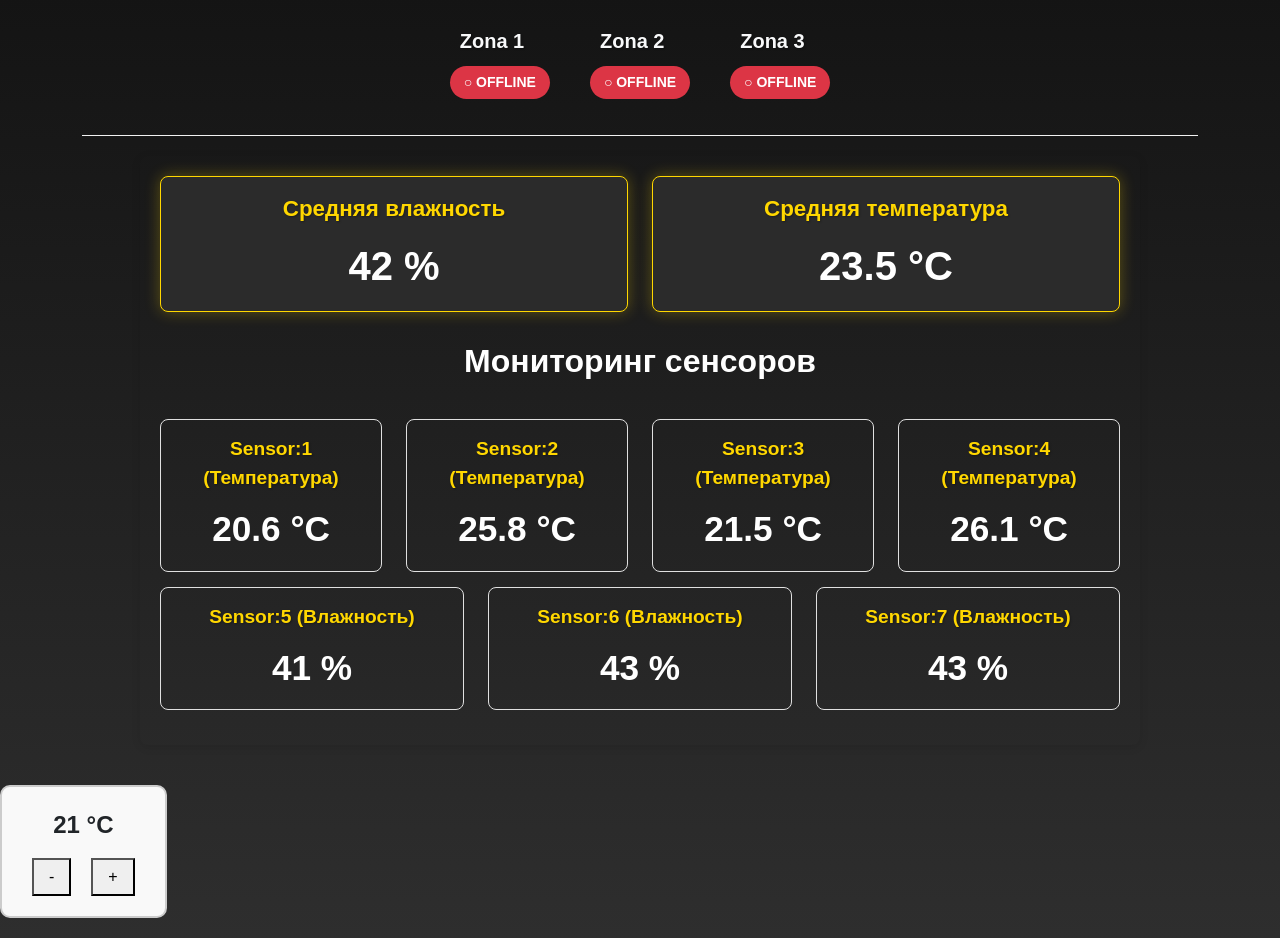
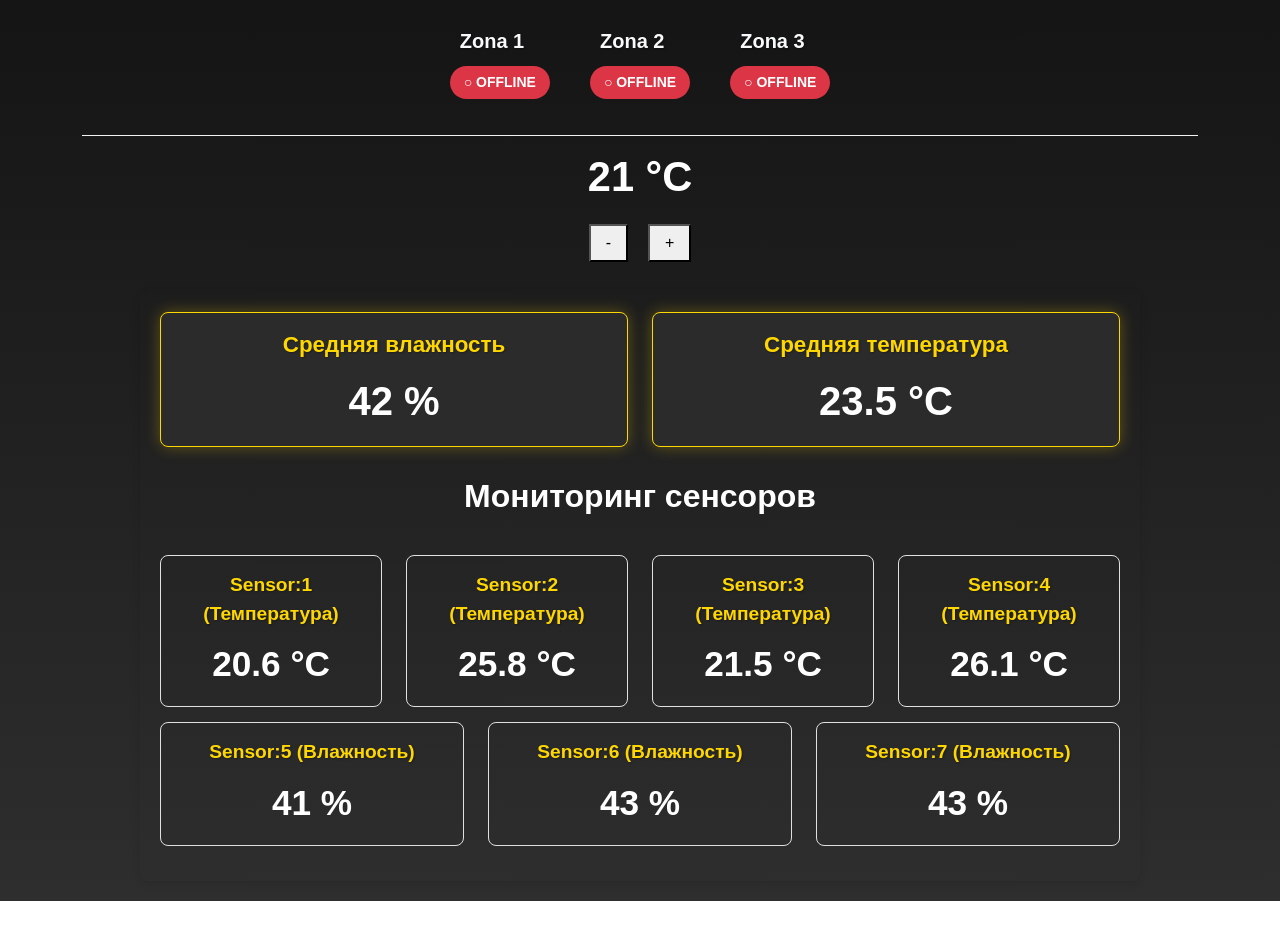
Before and after one commit to DITGDIGENTIS/ditgdigentis, a Next.js app: page / in a window 1280 px wide. Shown: the part 220-1158 px from the top of the page. After the commit the page ends 1121 px from the top, so only its background shows below. Built offline with nearby package versions, Linux system fonts and the light colour scheme; no server answers.

Commit message:
zona temperature

```diff
--- a/src/app/page.tsx
+++ b/src/app/page.tsx
@@ -4,7 +4,7 @@
 import { useEffect, useState } from "react";
 import { ZonaStatus } from "../components/ZonaStatus";
 import { SensorMonitor } from "../components/SensorMonitor";
-import ZonaTemperature from "../components/ZonaTemperature"; // ← ДОБАВЛЕННАЯ СТРОЧКА
+import ZonaTemperature from "../components/ZonaTemperature";
 
 export default function Home() {
   const [time, setTime] = useState("");
@@ -126,10 +126,8 @@ export default function Home() {
       </div>
 
       <ZonaStatus />
+      <ZonaTemperature />
       <SensorMonitor />
-
-      {/* ВСТАВЛЕННЫЙ БЛОК: теперь отображаем нашу "зону температуры" */}
-      <ZonaTemperature />
 
       <style jsx>{`
         .ditg-logo {
--- a/src/components/ZonaTemperature.tsx
+++ b/src/components/ZonaTemperature.tsx
@@ -14,24 +14,22 @@ export default function ZonaTemperature() {
 
   // Пример простых стилей (TypeScript-friendly)
   const containerStyle: CSSProperties = {
-    display: "inline-block",
-    padding: "20px",
+    display: "block",
+    padding: "10px",
     borderRadius: "10px",
-    border: "2px solid #ccc",
+    // border: "2px solid #FFF",
     textAlign: "center",
     fontFamily: "Arial, sans-serif",
     maxWidth: "200px",
-    background: "#f9f9f9",
-    marginTop: "20px",
-    marginBottom: "20px",
-    marginLeft: "auto",
-    marginRight: "auto",
+    // background: "#2B2B2B",
+    margin: "auto",
   };
 
   const temperatureBlockStyle: CSSProperties = {
+    color: "#FFF",
     marginBottom: "15px",
-    fontSize: "1.5em",
-    fontWeight: "bold",
+    fontSize: "2.6rem",
+    fontWeight: "600",
   };
 
   const buttonStyle: CSSProperties = {
```
